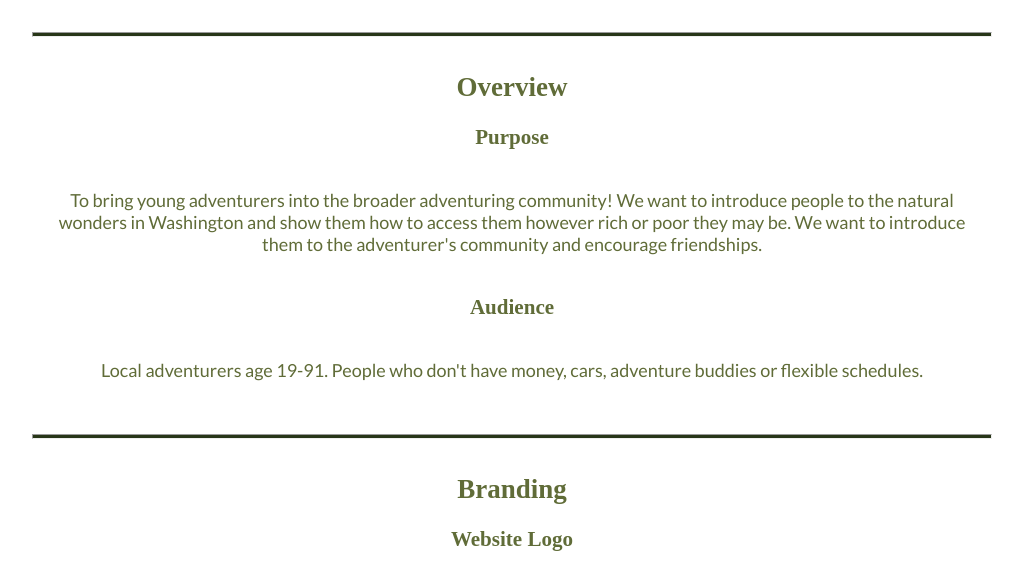
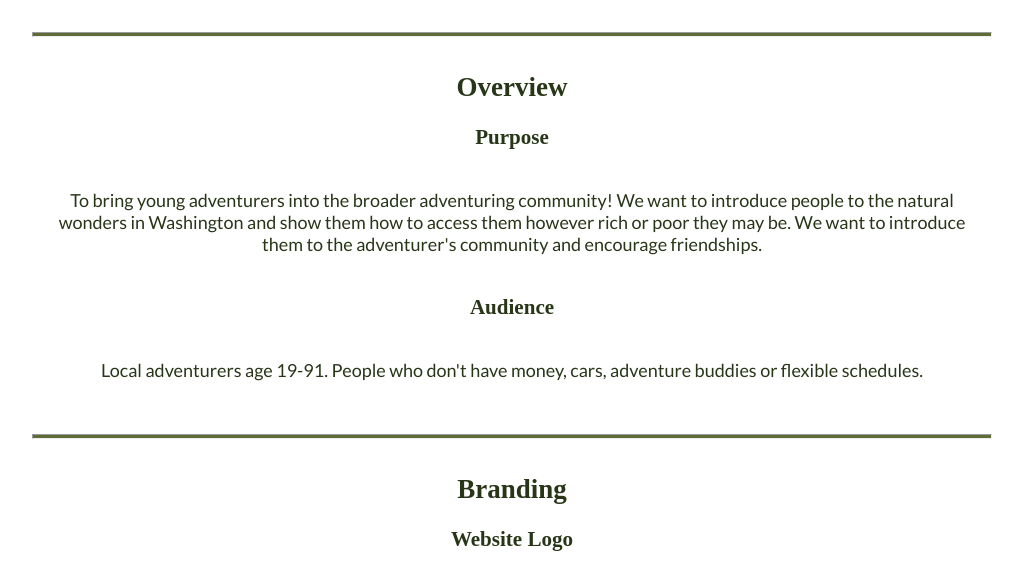
Before and after one commit to CPorterW/wdd130, a plain HTML site: page wwr/site-plan-rafting.html in a window 1280 px wide. Shown: the part 308-875 px from the top of the page, without its empty margins (128-1151 px from the left). Drawn offline with Linux system fonts and the light colour scheme; a web font is replaced by a local one.

Commit message:
increasing contrast

```diff
--- a/wwr/styles/site-plan-rafting.css
+++ b/wwr/styles/site-plan-rafting.css
@@ -6,9 +6,9 @@ Fonts are separated by a & */
 
 :root {
   /* change the values below to your colors from your palette */
-  --primary-color: #606c38  ;
+  --primary-color: #283618  ;
   --secondary-color: #dda15e ;
-  --accent1-color: #283618;
+  --accent1-color: #606c38;
   --accent2-color: #fefae0;
 
   /* change the values below to your chosen font(s) */
@@ -16,15 +16,15 @@ Fonts are separated by a & */
   --paragraph-font: Lato, Helvetica, sans-serif;
   /*606c38-283618-fefae0-dda15e-bc6c25
   /* these colors below should be chosen from among your palette colors above */
-  --headline-color-on-white: #606c38;  /* headlines on a white background */
+  --headline-color-on-white: #283618;  /* headlines on a white background */
   --headline-color-on-color: #fefae0; /* headlines on a colored background */
-  --paragraph-color-on-white: #606c38; /* paragraph text on a white background */
+  --paragraph-color-on-white: #283618; /* paragraph text on a white background */
   --paragraph-color-on-color: #fefae0; /* paragraph text on a colored background */
-  --paragraph-background-color: #606c38  ;
-  --nav-link-color: #606c38;
+  --paragraph-background-color: #283618  ;
+  --nav-link-color: #283618;
   --nav-background-color: #dda15e;
   --nav-hover-link-color: #fefae0;
-  --nav-hover-background-color: #606c38;
+  --nav-hover-background-color: #283618;
 }
 
 
```
